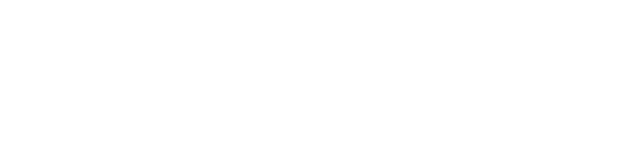
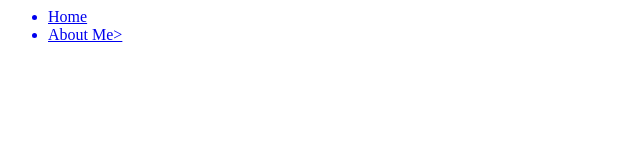
Before and after one commit to CCPS376245/CCPS376245.gethub.io, a plain HTML site: page index.html in a window 1280 px wide. Shown: the whole page, without its empty margins (0-640 px from the left). Drawn offline with Linux system fonts and the light colour scheme.

Commit message:
Update index.html

```diff
--- a/index.html
+++ b/index.html
@@ -1,4 +1,14 @@
 <!DOCTYPE hml>
 <html>
-
+<head>
+  <title>Home Page</title>
+  </head>
+  <header>
+    <nav>
+      <ul>
+        <a href="./index.html"><li>Home</li></a>
+        <a href="./aboutme.html"><li>About Me></li></a>
+      </ul>
+    </nav>
+  </header>
 </html>
```
